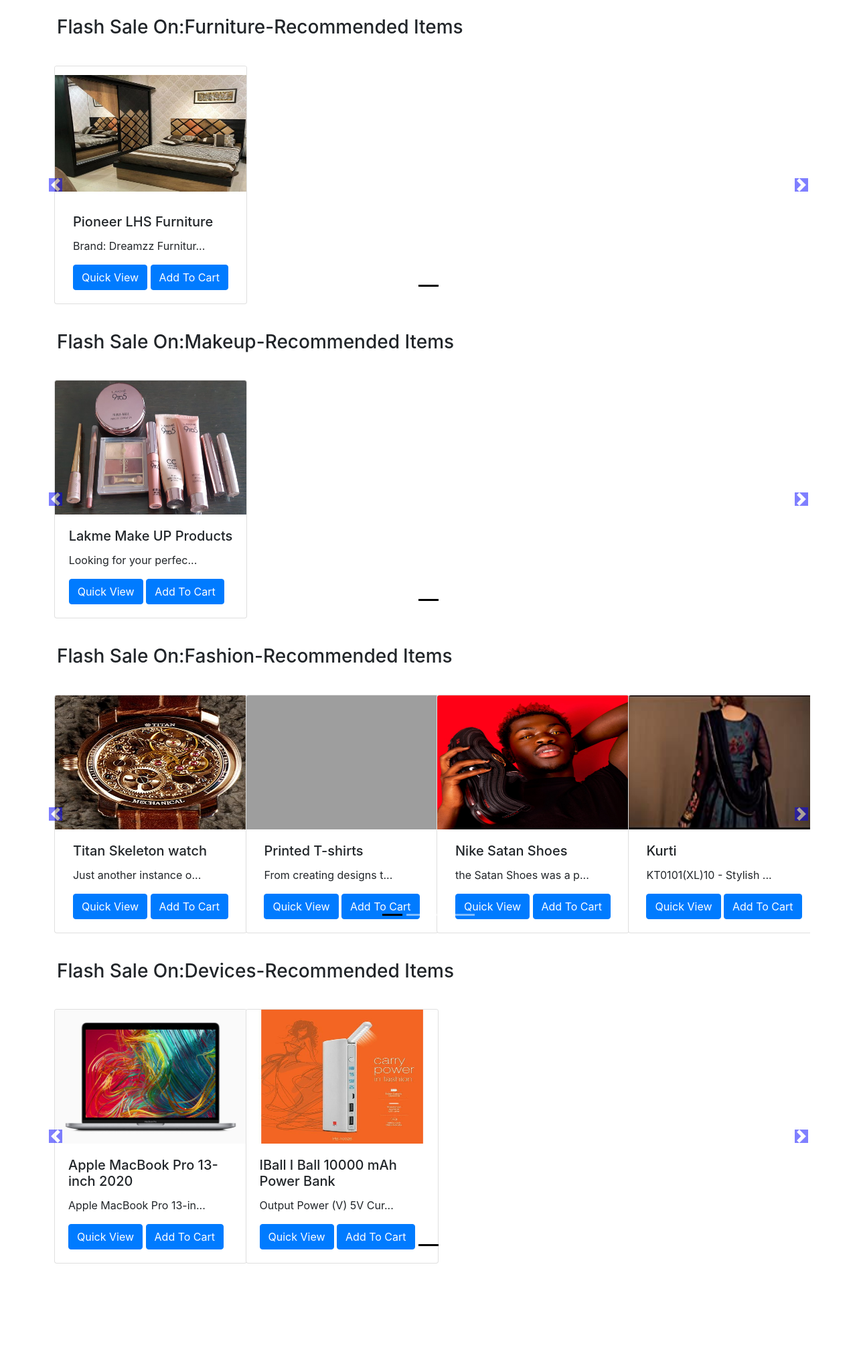
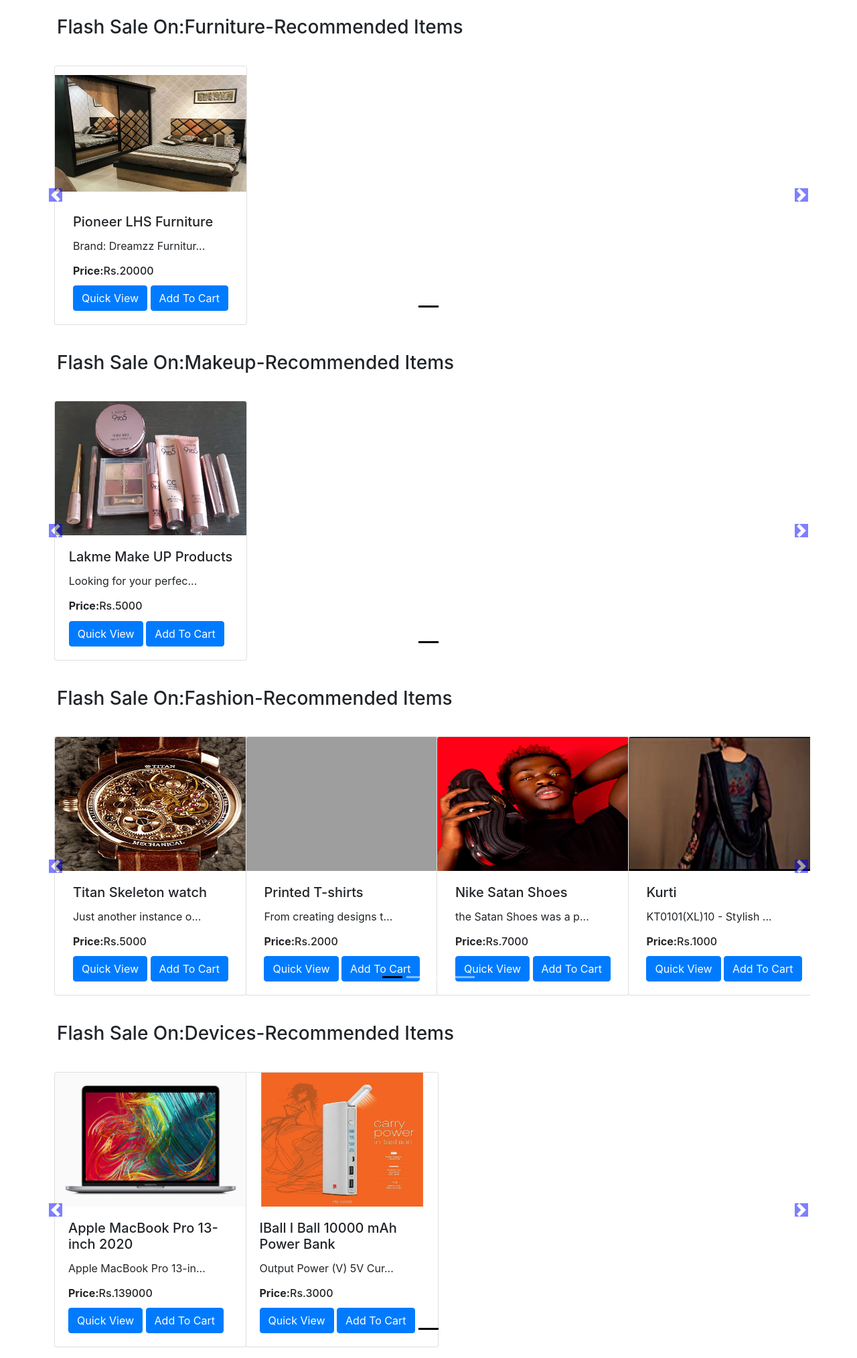
Before and after one commit to krati27mishra/MyE-Cart, a Django app: page /shop/ in a window 1280 px wide. Shown: the part 56-2083 px from the top of the page at 67% size. Before the commit the page ends 1942 px from the top, so only its background shows below. Run offline with Django 3.2, Linux system fonts and the light colour scheme; data comes from the database, SQL or seed files in the repository; some libraries are stand-ins or nearby versions; grey boxes are pictures that could not be loaded.

Commit message:
Added Price tag at home page

```diff
--- a/shop/templates/shop/index.html
+++ b/shop/templates/shop/index.html
@@ -63,6 +63,7 @@ padding-right: 0;
                 <div class="card-body">
                   <h5 class="card-title" id="namepr{{i.id}}">{{i.product_name}}</h5>
                   <p class="card-text">{{i.desc|slice:"0:23"}}...</p>
+                  <h6 class="card-title" id="pricepr{{i.id}}"><b>Price:</b>Rs.{{i.price}}</h6>
 
                     <a href="/shop/products/{{i.id}}">
                   <button id="qv{{i.id}}" class="btn btn-primary cart">Quick View</button>
```
